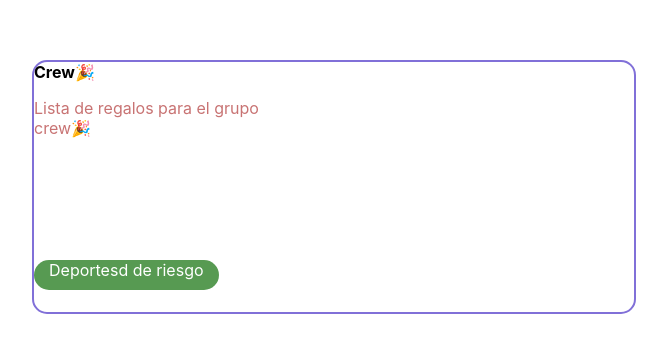
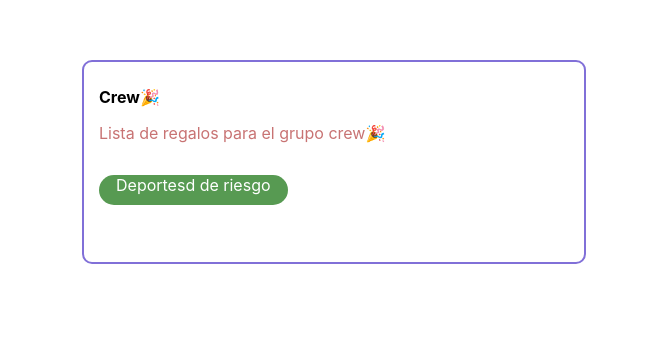
Before and after one commit to CesarDavidMorenR/gift-list-nuwe, a React (Create React App) app: page / in a window 1280 px wide. Shown: the part 190-542 px from the top of the page, without its empty margins (306-973 px from the left). Built offline with nearby package versions, Linux system fonts and the light colour scheme.

Commit message:
Put every component like the design: padding, margins, widtds ajustin

```diff
--- a/src/App.css
+++ b/src/App.css
@@ -2,14 +2,32 @@
   background-color: white;
   display:block;
   margin: 250px auto;
-  width: 600px;
-  height: 250px;
+  width:500px;
+  height: 200px;
   border: 2px solid #8170D8;
-  border-radius: 15px;
+  border-radius: 10px;
 }
 
 .cardsContainer:hover{
   background-color: #DCD5FF;
+}
+
+/* Header Style */
+
+.header {
+  font-weight: bold;
+   width: 90%;
+   margin-left: 15px;
+   margin-top: 25px;
+}
+
+/* Description Styles */
+
+.decription {
+  color: rgb(200, 115, 115);
+  width: 90%;
+  margin-left: 15px;
+
 }
 
 /* Tag Styles */
@@ -19,26 +37,11 @@
   background-color: #579A52;
   color: white;
   border-radius: 50px;
-  padding-left: 15px;
-  padding-right: 15px;
+  padding-left: 17px;
+  padding-right: 17px;
   max-width: 90%;
   height: 30px;
+  margin-left: 15px;
 
 
 }
-
-/* Header Style */
-
-.header {
-  font-weight: bold;
-}
-
-/* Description Styles */
-
-.decription {
-  color: rgb(200, 115, 115);
-  height: 130px;
-  width: 250px;
-
-
-}
```
